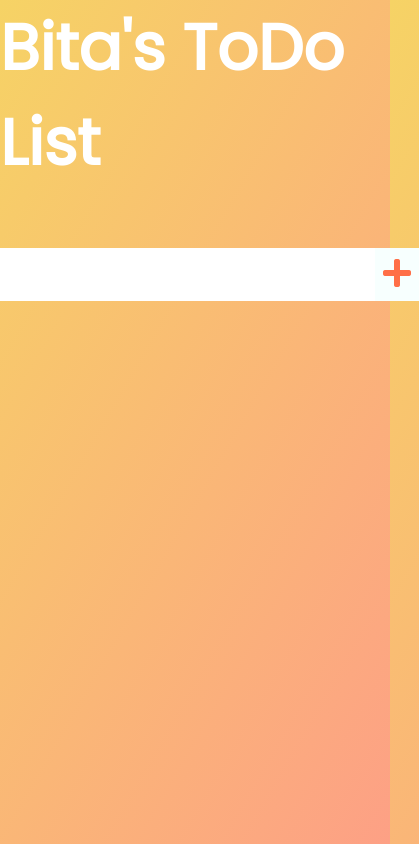
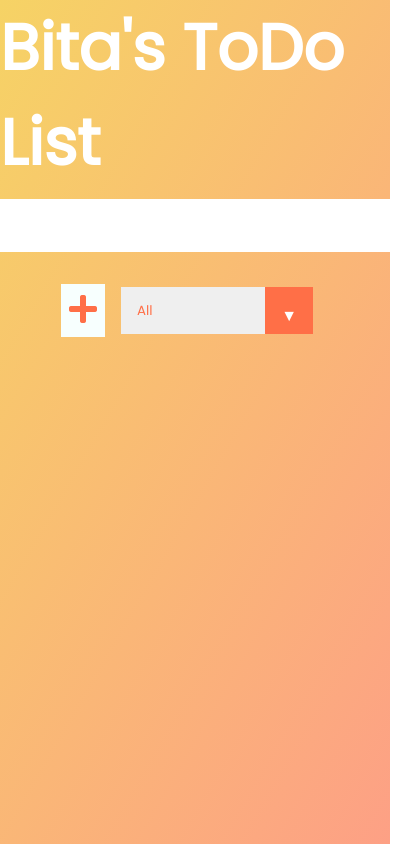
Before and after one commit to Rheaazarraga/react-todo, a React (Create React App) app: page / in a window 390 px wide. Shown: the whole page, 419 px wide, since content can reach past the window. Built offline with nearby package versions, Linux system fonts and the light colour scheme.

Commit message:
add media query for smaller browser screen

```diff
--- a/src/App.css
+++ b/src/App.css
@@ -131,9 +131,20 @@ select {
   cursor: pointer;
   pointer-events: none;
 }
-/* Transition */
-/*
-.select:hover::after {
-  transform: scale(1.5);
+
+@media only screen and (max-width: 700px) {
+  form {
+    max-width: 100vw;
+    display: flex;
+    flex-wrap: wrap;
+    overflow: hidden;
+    justify-content: center;
+  }
+
+  .todo-container {
+    display: flex;
+    flex-wrap: wrap;
+    overflow: hidden;
+    justify-content: center;
+  }
 }
-*/
```
